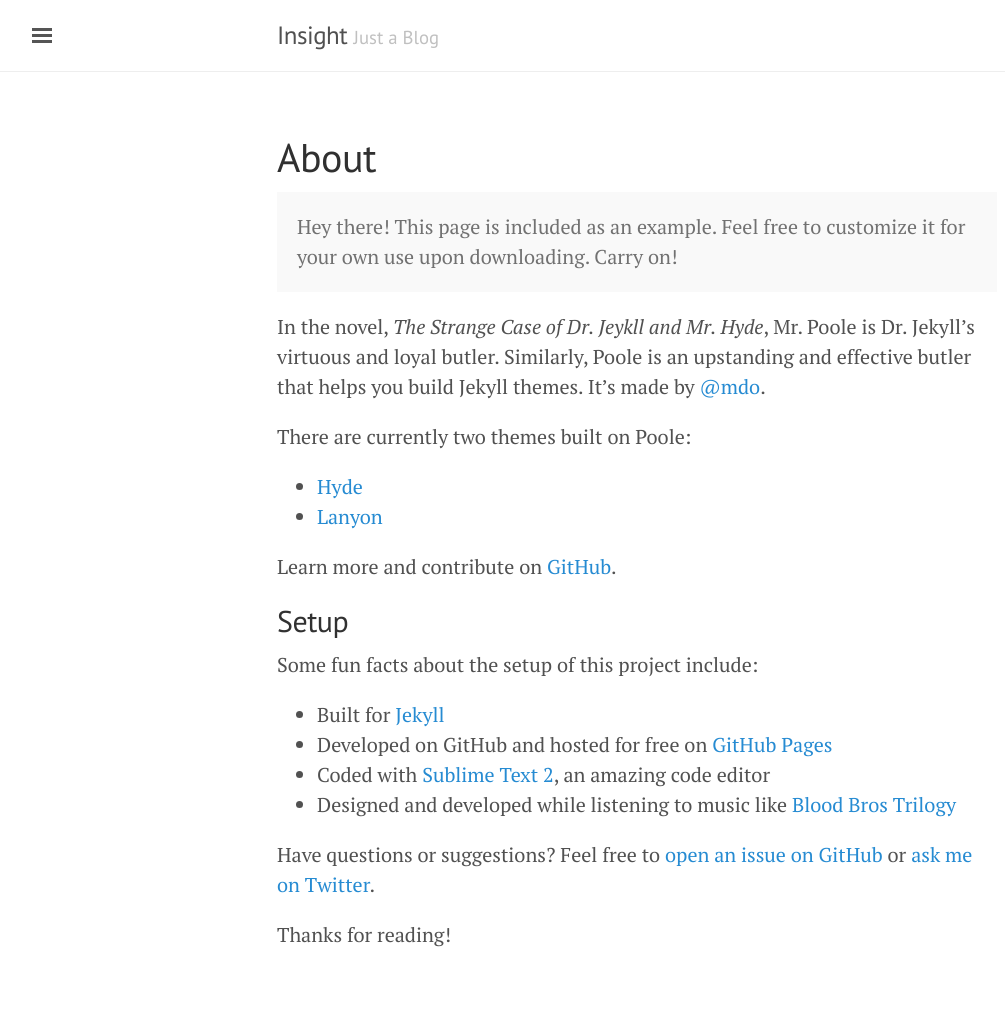
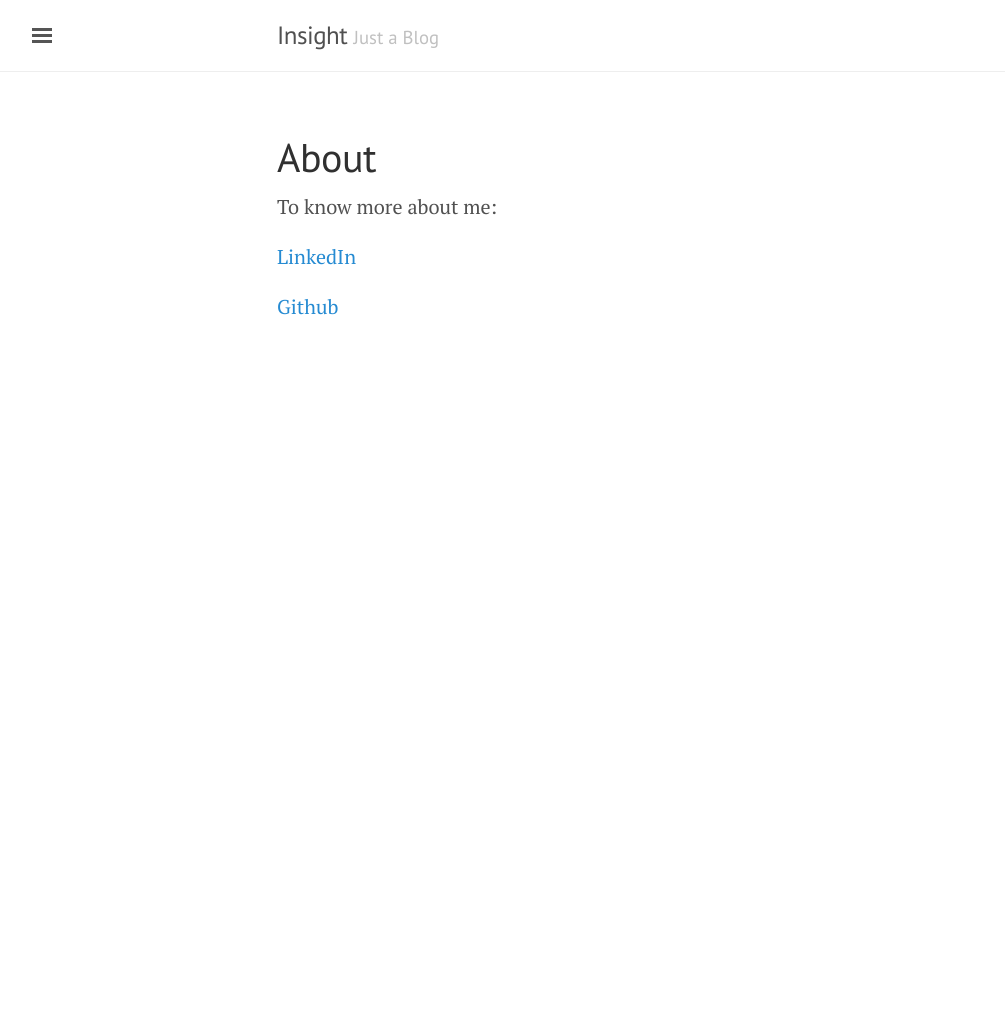
Before and after one commit to samarthbhargav/samarthbhargav.github.io, a Jekyll site: the page built from about.md, in a window 1280 px wide. Shown: the whole page, without its empty margins (3-1008 px from the left). Built offline with Jekyll 4.4.1, drawn with Linux system fonts in a browser that asks for light colours; Markdown is read by kramdown in place of the engine named in the settings; after the commit the page ends 900 px from its top, so only the background shows below that.

Commit message:
Settings Change, Added Archive - fixes to links

```diff
--- a/_config.yml
+++ b/_config.yml
@@ -8,18 +8,20 @@ relative_permalinks: true
 title:               Insight
 tagline:             'Just a Blog'
 description:         'None'
+paginate:            5
 url:                 http://samarthbhargav.github.io
-baseurl:             ''
-paginate:            5
 
 # About/contact
 author:
   name:              Samarth Bhargav
   url:               http://samarthbhargav.github.io
-  email:
+  email:             'http://samarthbhargav.github.io'
 
 # Custom vars
 version:             1.0.0
 
 # Build Settings
 markdown: redcarpet
+highlighter: pygments
+
+pages_list: {'About':'/about','Archive':'/archive','Feed':'/atom.xml'}
--- a/_includes/sidebar.html
+++ b/_includes/sidebar.html
@@ -25,9 +25,6 @@
       {% endif %}
     {% endfor %}
 
-    <a class="sidebar-nav-item" href="{{ site.github.repo }}/archive/v{{ site.version }}.zip">Download</a>
-    <a class="sidebar-nav-item" href="{{ site.github.repo }}">GitHub project</a>
-    <span class="sidebar-nav-item">Currently v{{ site.version }}</span>
   </nav>
 
   <div class="sidebar-item">
--- a/about.md
+++ b/about.md
@@ -3,28 +3,9 @@ layout: page
 title: About
 ---
 
-<p class="message">
-  Hey there! This page is included as an example. Feel free to customize it for your own use upon downloading. Carry on!
-</p>
 
-In the novel, *The Strange Case of Dr. Jeykll and Mr. Hyde*, Mr. Poole is Dr. Jekyll's virtuous and loyal butler. Similarly, Poole is an upstanding and effective butler that helps you build Jekyll themes. It's made by [@mdo](https://twitter.com/mdo).
+To know more about me:
 
-There are currently two themes built on Poole:
+<a href="https://in.linkedin.com/in/samarthbhargav" target="_blank">LinkedIn</a>
 
-* [Hyde](http://hyde.getpoole.com)
-* [Lanyon](http://lanyon.getpoole.com)
-
-Learn more and contribute on [GitHub](https://github.com/poole).
-
-## Setup
-
-Some fun facts about the setup of this project include:
-
-* Built for [Jekyll](http://jekyllrb.com)
-* Developed on GitHub and hosted for free on [GitHub Pages](https://pages.github.com)
-* Coded with [Sublime Text 2](http://sublimetext.com), an amazing code editor
-* Designed and developed while listening to music like [Blood Bros Trilogy](https://soundcloud.com/maddecent/sets/blood-bros-series)
-
-Have questions or suggestions? Feel free to [open an issue on GitHub](https://github.com/poole/issues/new) or [ask me on Twitter](https://twitter.com/mdo).
-
-Thanks for reading!
+<a href="https://github.com/samarthbhargav" target="_blank">Github</a>
--- a/index.html
+++ b/index.html
@@ -7,7 +7,7 @@ title: Home
   {% for post in paginator.posts %}
   <div class="post">
     <h1 class="post-title">
-      <a href="{{ site.baseurl }}/{{ post.url }}">
+      <a href="{{ site.baseurl }}{{ post.url }}">
         {{ post.title }}
       </a>
     </h1>
```
Also changed, not shown: _posts/2015-05-31-dictionaries-in-python.md (+4 -1 lines), archive.md (added, +10 -0 lines), _layouts/default.html (line endings or trailing spaces).
